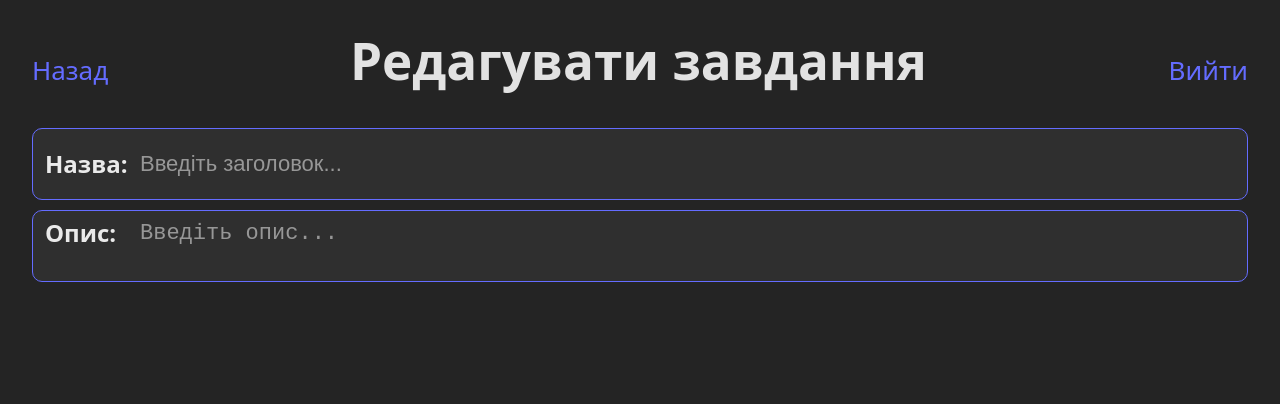
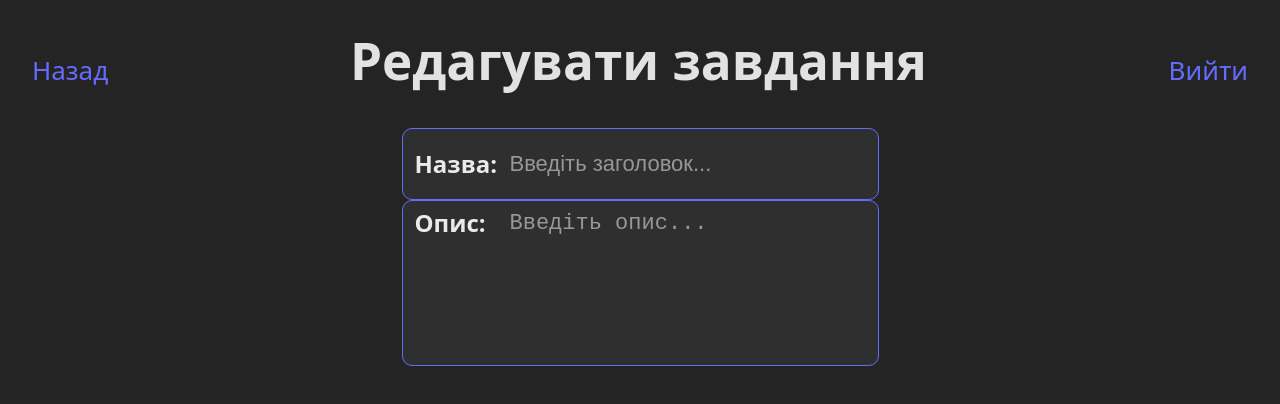
Before and after one commit to Galagadiv/To-do-list-aws, a React (Vite) app: page /new-task/1 in a window 1280 px wide. Shown: the top 404 px of the page. Built offline with nearby package versions, Linux system fonts and the light colour scheme; no server answers; some icons are missing.

Commit message:
styles: form height

```diff
--- a/src/pages/ManageTaskPage/ManageTaskPage.tsx
+++ b/src/pages/ManageTaskPage/ManageTaskPage.tsx
@@ -169,7 +169,7 @@ export default function ManageTaskPage() {
         {isLoading ? (
           <div className="loading">Завантаження даних завдання…</div>
         ) : (
-          <form className="form-crete-task" onSubmit={handleSubmit}>
+          <form className="form-create-task" onSubmit={handleSubmit}>
             <div className="title-create-box">
               <div className="sectionTitle">
                 <h2>Назва:</h2>
```
